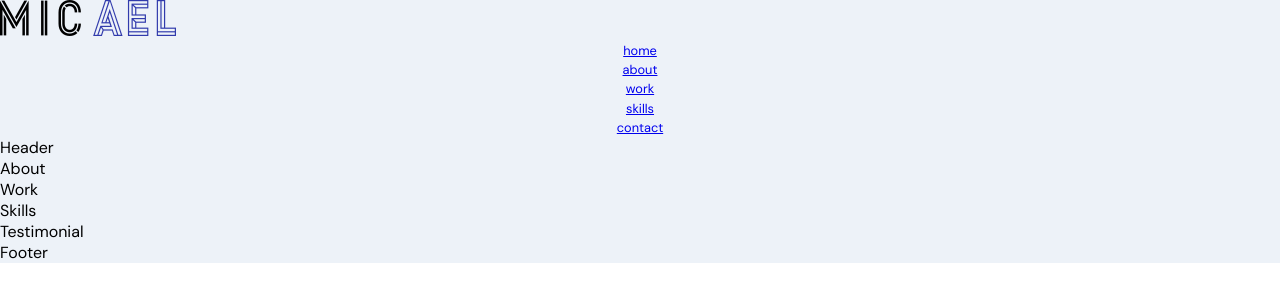
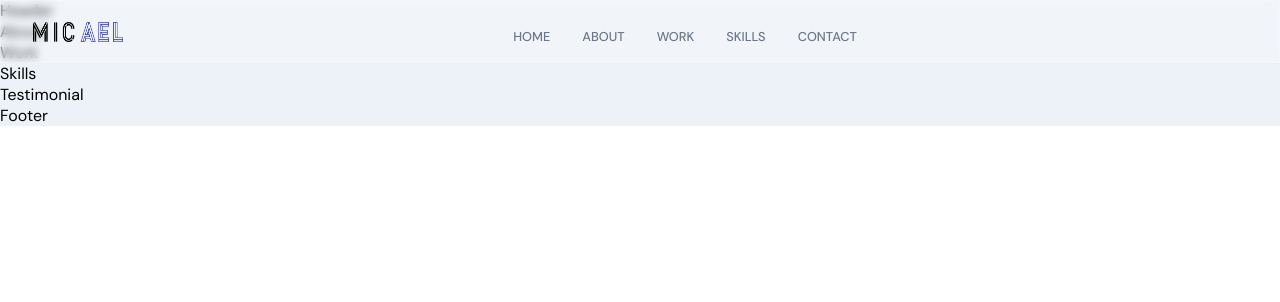
Before and after one commit to FerAlcocer/jsm_portfolio2, a React (Create React App) app in the folder frontend_react/: page / in a window 1280 px wide. Shown: the top 302 px of the page. Built offline with nearby package versions, Linux system fonts and the light colour scheme.

Commit message:
avances en navbar

```diff
--- a/frontend_react/package.json
+++ b/frontend_react/package.json
@@ -9,10 +9,10 @@
     "@testing-library/react": "^13.4.0",
     "@testing-library/user-event": "^13.5.0",
     "framer-motion": "^8.3.4",
-    "node-sass": "^7.0.3",
+    "node-sass": "^8.0.0",
     "react": "^18.2.0",
     "react-dom": "^18.2.0",
-    "react-icons": "^4.7.1",
+    "react-icons": "^4.8.0",
     "react-scripts": "5.0.1",
     "react-tooltip": "^4.2.21",
     "web-vitals": "^2.1.4"
--- a/frontend_react/src/components/Navbar/Navbar.jsx
+++ b/frontend_react/src/components/Navbar/Navbar.jsx
@@ -1,4 +1,6 @@
 import React from "react";
+import { HiMenuAlt4, HiX } from "react-icons/hi";
+import { motion } from "framer-motion";
 
 import { images } from "../../constants";
 import "./Navbar.scss";
@@ -18,6 +20,8 @@
             </li>
           ))}
         </ul>
+
+        <div className="app__navbar-menu"></div>
       </nav>
     </>
   );
--- a/frontend_react/src/components/Navbar/Navbar.scss
+++ b/frontend_react/src/components/Navbar/Navbar.scss
@@ -0,0 +1,77 @@
+.app__navbar {
+  width: 100%;
+
+  display: flex;
+  justify-content: space-between;
+  align-items: center;
+
+  padding: 1rem 2rem;
+  background: rgba(255, 255, 255, 0.25);
+  backdrop-filter: blur(4px);
+  -webkit-backdrop-filter: blur(4px);
+  border: 1px solid rgba(255, 255, 255, 0.18);
+  position: fixed;
+  z-index: 2;
+}
+
+.app__navbar-logo {
+  display: flex;
+  justify-content: flex-start;
+  align-items: center;
+
+  img {
+    width: 90px;
+    height: 20px;
+
+    @media screen and (min-width: 2000px) {
+      width: 180px;
+      height: 40px;
+    }
+  }
+}
+
+.app__navbar-links {
+  flex: 1;
+  display: flex;
+  justify-content: center;
+  align-items: center;
+
+  list-style: none;
+
+  li {
+    margin: 0 1rem;
+    cursor: pointer;
+
+    flex-direction: column;
+
+    div {
+      width: 5px;
+      height: 5px;
+      background: transparent;
+      border-radius: 50%;
+
+      margin-bottom: 5px;
+    }
+
+    a {
+      color: var(--gray-color);
+      text-decoration: none;
+      flex-direction: column;
+
+      text-transform: uppercase;
+      font-weight: 500;
+
+      transition: all 0.3s ease-in-out;
+
+      &:hover {
+        color: var(--secondary-color);
+      }
+    }
+
+    &:hover {
+      div {
+        background: var(--secondary-color);
+      }
+    }
+  }
+}
```
Also changed, not shown: 1 other file (tests, documents, lock files or other folders).
